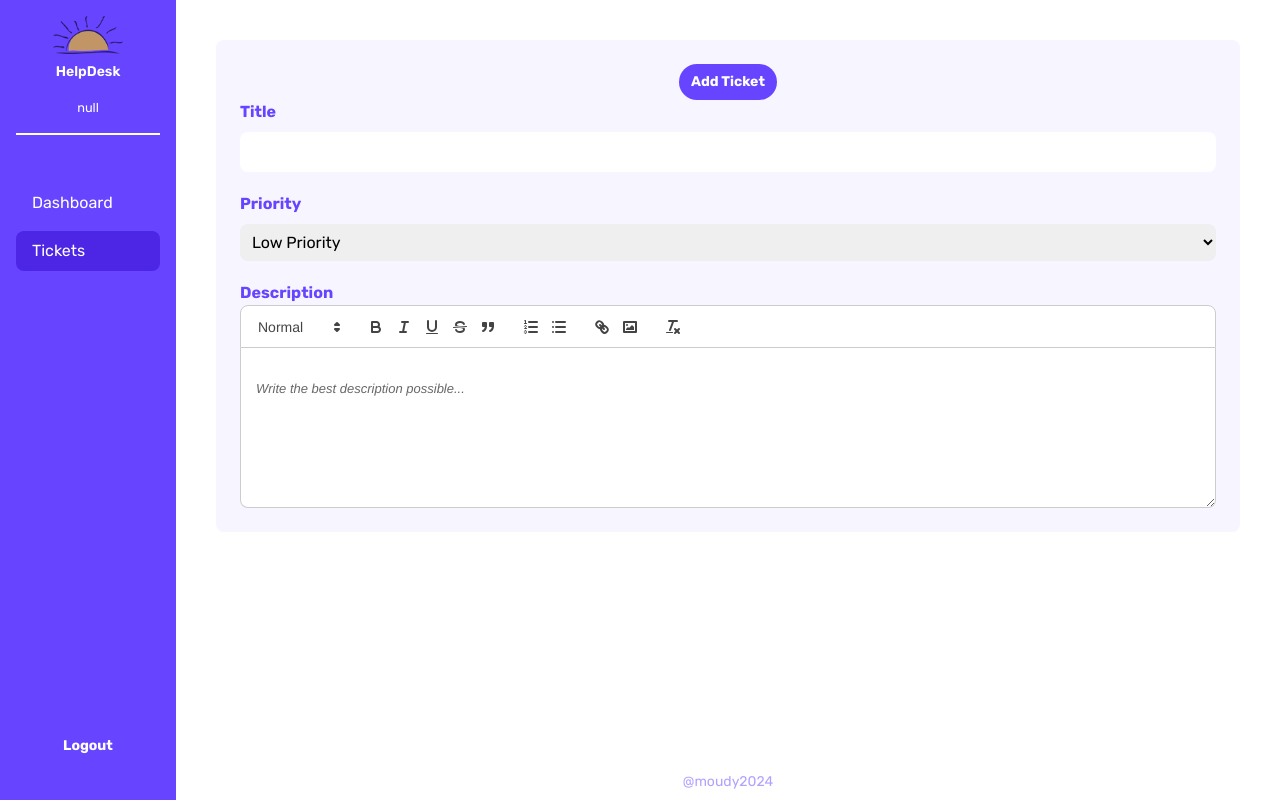
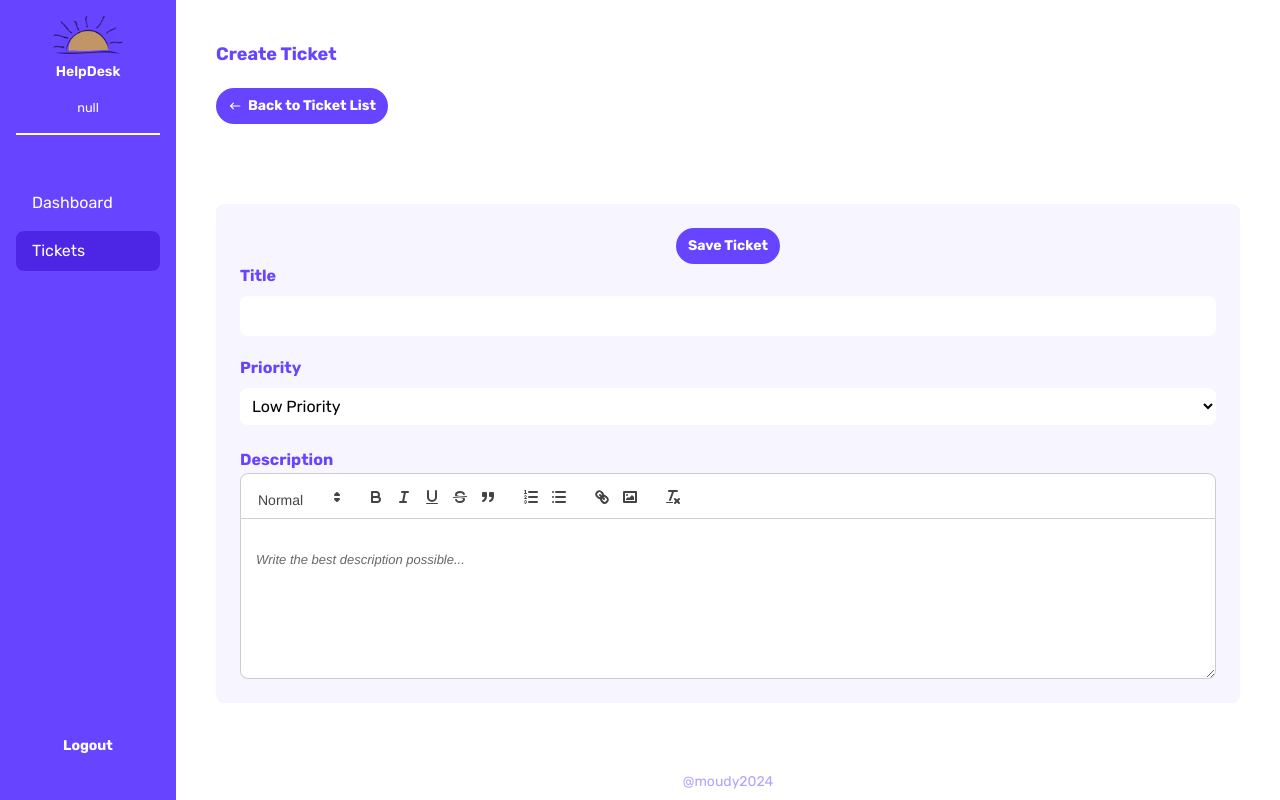
Before and after one commit to emoudy/helpdesk, a Next.js app: page /tickets/create in a window 1280 px wide. Built offline with nearby package versions, Linux system fonts and the light colour scheme; no server answers.

Commit message:
cleaning up the CreateForm with ContentHeader and TicketForm

```diff
--- a/app/(dashboard)/tickets/create/CreateForm.tsx
+++ b/app/(dashboard)/tickets/create/CreateForm.tsx
@@ -1,78 +1,13 @@
 'use client';
 
-import { useRouter } from 'next/navigation';
-import { useState } from 'react';
-
-import ReactQuillEditor from 'app/(dashboard)/components/content/Quill/ReactQuillEditor';
-
+import ContentHeader from '../../components/content/ContentHeader';
+import TicketForm from '../../components/content/TicketForm';
 
 export default function CreateForm() {
-  const router = useRouter();
-
-  const [title, setTitle] = useState('');
-  const [description, setDescription] = useState('');
-  const [priority, setPriority] = useState('low');
-  const [isLoading, setIsLoading] = useState(false);
-
-  const handleSubmit = async e => {
-    e.preventDefault();
-    setIsLoading(true);
-
-    const newTicket = {
-      title,
-      description,
-      priority,
-    };
-
-    const res = await fetch('http://localhost:3000/api/tickets', {
-      method: 'POST',
-      headers: { 'Content-Type': 'application/json' },
-      body: JSON.stringify(newTicket),
-    });
-
-    const response = await res.json();
-
-    if (response.error) {
-      console.error('Error adding ticket:', response.error);
-    }
-
-    if (response.data) {
-      router.push('/tickets');
-      router.refresh();
-    }
-  };
-
   return (
-    <form onSubmit={handleSubmit}>
-      <button className="btn-primary" disabled={isLoading}>
-        {isLoading ? 'Adding...' : 'Add Ticket'}
-      </button>
-      <div>
-        <label htmlFor='title'>Title</label>
-        <input
-          id="title"
-          required
-          type="text"
-          onChange={e => setTitle(e.target.value)}
-          value={title}
-        />
-      </div>
-      <div>
-        <label htmlFor="selection">Priority</label>
-        <select id="selection" onChange={e => setPriority(e.target.value)} value={priority}>
-          <option value="low">Low Priority</option>
-          <option value="medium">Medium Priority</option>
-          <option value="high">High Priority</option>
-        </select>
-      </div>
-      <div>
-        <label htmlFor='description'>Description</label>
-        <ReactQuillEditor
-          id="description"
-          description={description}
-          setDescription={setDescription}
-        />
-      </div>
-    </form>
+    <>
+      <ContentHeader headerTitle="Create Ticket" href="/tickets" nextPage="Ticket List" />
+      <TicketForm ticket={null} action="Create" />
+    </>
   );
 }
```
